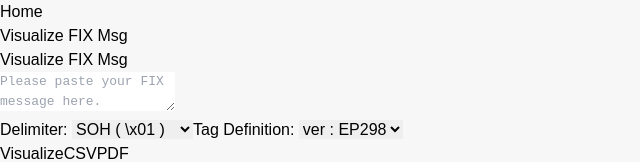
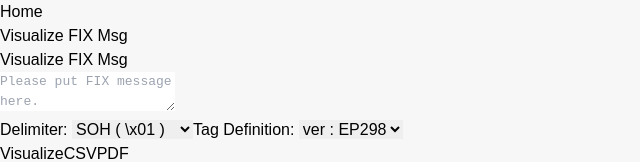
Before and after one commit to nagaegenki/message-view, a React (Vite) app: page /fix in a window 1280 px wide. Shown: the top 162 px of the page, without its empty margins (0-640 px from the left). Built offline with nearby package versions, Linux system fonts and the light colour scheme.

Commit message:
fix: modify message

```diff
--- a/src/pages/FixVisualizer.jsx
+++ b/src/pages/FixVisualizer.jsx
@@ -53,7 +53,7 @@ function FixVisualizer() {
         className="border p-2 w-full h-24"
         value={rawMessage}
         onChange={(e) => setRawMessage(e.target.value)}
-        placeholder="Please paste your FIX message here."
+        placeholder="Please put FIX message here."
       />
       {/* Delimiter and Tag Definition Selectors */}
       <div className="mt-2 flex items-center gap-2">
```
